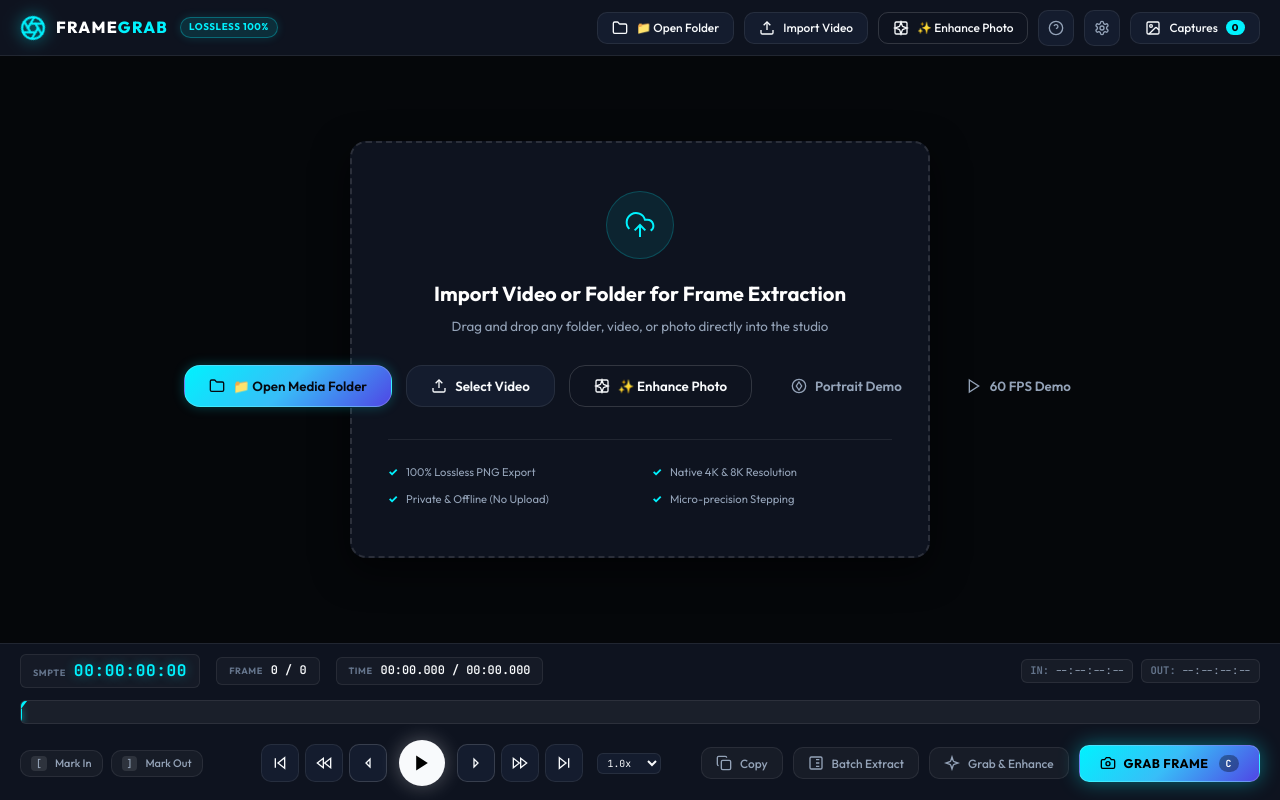
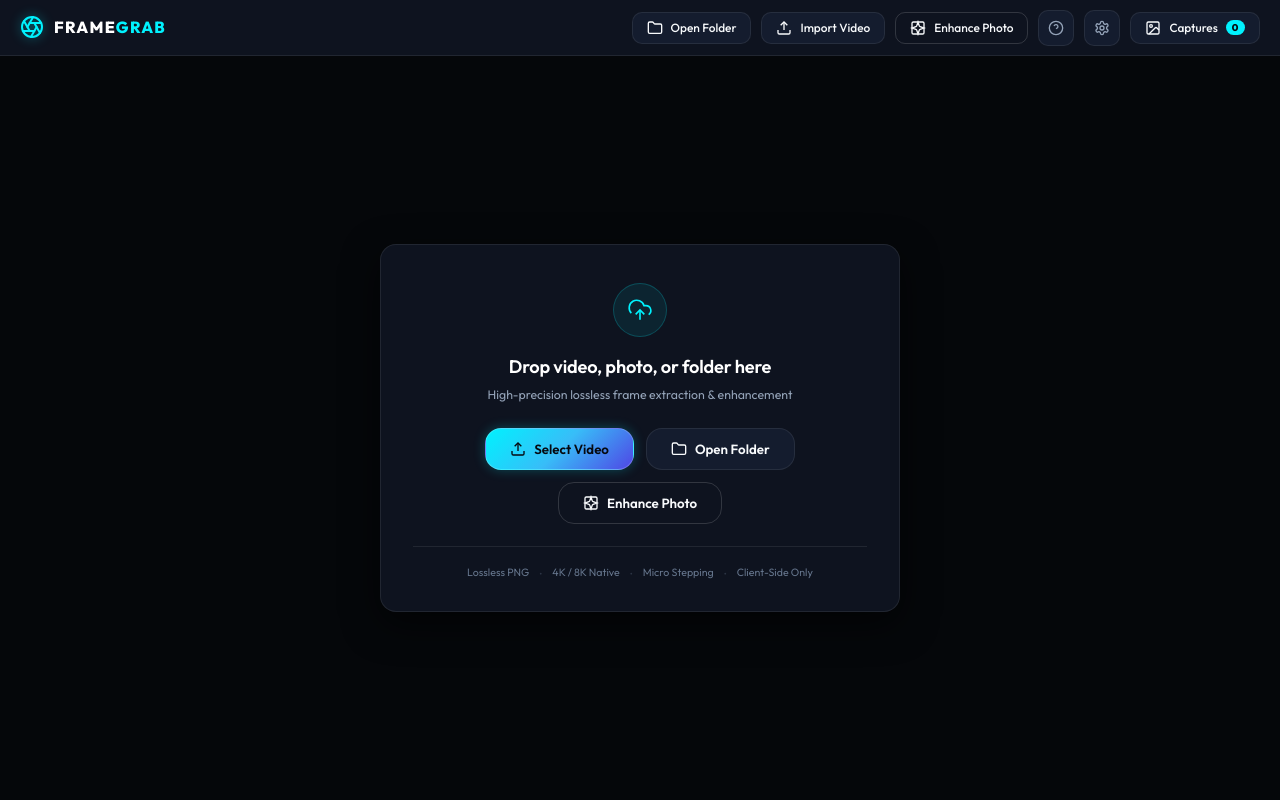
Before and after one commit to kunal0230/Frame-Grab, a website built with Vite: page index.html in a window 1280 px wide. Built offline with nearby package versions, Linux system fonts and the light colour scheme; what onnxruntime-web would draw is missing.

Commit message:
Clean UI and remove demo features: streamline drop zone, header, and console

```diff
--- a/index.html
+++ b/index.html
@@ -29,7 +29,6 @@
             </svg>
             <span class="brand-name">FRAME<span class="text-accent">GRAB</span></span>
           </div>
-          <span class="badge badge-lossless">LOSSLESS 100%</span>
         </div>
 
         <!-- Video Metadata Badges (populated when video loaded) -->
@@ -68,7 +67,7 @@
           <input type="file" id="folderFileInput" webkitdirectory directory multiple style="display: none;" />
           <button class="btn btn-secondary" id="btnImportFolder" title="Import Entire Folder of Videos & Photos">
             <svg viewBox="0 0 24 24" fill="none" stroke="currentColor" stroke-width="2"><path d="M4 20h16a2 2 0 0 0 2-2V8a2 2 0 0 0-2-2h-7.93a2 2 0 0 1-1.66-.9l-.82-1.2A2 2 0 0 0 7.93 3H4a2 2 0 0 0-2 2v13c0 1.1.9 2 2 2Z"/></svg>
-            <span>📁 Open Folder</span>
+            <span>Open Folder</span>
           </button>
           <button class="btn btn-secondary" id="btnImportVideo" title="Import Single Video File (Ctrl/Cmd+O)">
             <svg viewBox="0 0 24 24" fill="none" stroke="currentColor" stroke-width="2"><path d="M21 15v4a2 2 0 0 1-2 2H5a2 2 0 0 1-2-2v-4"/><polyline points="17 8 12 3 7 8"/><line x1="12" y1="3" x2="12" y2="15"/></svg>
@@ -76,7 +75,7 @@
           </button>
           <button class="btn btn-outline" id="btnImportImage" title="Directly Import Image to SOTA AI Enhancer Studio">
             <svg viewBox="0 0 24 24" fill="none" stroke="currentColor" stroke-width="2"><path d="m12 3-1.912 5.813a2 2 0 0 1-1.275 1.275L3 12l5.813 1.912a2 2 0 0 1 1.275 1.275L12 21l1.912-5.813a2 2 0 0 1 1.275-1.275L21 12l-5.813-1.912a2 2 0 0 1-1.275-1.275L12 3Z"/><rect width="18" height="18" x="3" y="3" rx="2" ry="2"/></svg>
-            <span>✨ Enhance Photo</span>
+            <span>Enhance Photo</span>
           </button>
           <button class="btn btn-secondary btn-playlist-toggle" id="btnToggleMediaLibrary" title="Toggle Folder Media Library" style="display: none;">
             <svg viewBox="0 0 24 24" fill="none" stroke="currentColor" stroke-width="2"><path d="M4 20h16a2 2 0 0 0 2-2V8a2 2 0 0 0-2-2h-7.93a2 2 0 0 1-1.66-.9l-.82-1.2A2 2 0 0 0 7.93 3H4a2 2 0 0 0-2 2v13c0 1.1.9 2 2 2Z"/></svg>
@@ -174,43 +173,30 @@
                   <path d="m16 16-4-4-4 4"/>
                 </svg>
               </div>
-              <h2 class="drop-title">Import Video or Folder for Frame Extraction</h2>
-              <p class="drop-subtitle">Drag and drop any folder, video, or photo directly into the studio</p>
+              <h2 class="drop-title">Drop video, photo, or folder here</h2>
+              <p class="drop-subtitle">High-precision lossless frame extraction & enhancement</p>
               <div class="drop-actions">
-                <button class="btn btn-primary btn-lg" id="btnDropFolder">
-                  <svg viewBox="0 0 24 24" fill="none" stroke="currentColor" stroke-width="2"><path d="M4 20h16a2 2 0 0 0 2-2V8a2 2 0 0 0-2-2h-7.93a2 2 0 0 1-1.66-.9l-.82-1.2A2 2 0 0 0 7.93 3H4a2 2 0 0 0-2 2v13c0 1.1.9 2 2 2Z"/></svg>
-                  <span>📁 Open Media Folder</span>
-                </button>
-                <button class="btn btn-secondary btn-lg" id="btnDropBrowse">
+                <button class="btn btn-primary btn-lg" id="btnDropBrowse">
                   <svg viewBox="0 0 24 24" fill="none" stroke="currentColor" stroke-width="2"><path d="M21 15v4a2 2 0 0 1-2 2H5a2 2 0 0 1-2-2v-4"/><polyline points="17 8 12 3 7 8"/><line x1="12" y1="3" x2="12" y2="15"/></svg>
                   <span>Select Video</span>
                 </button>
+                <button class="btn btn-secondary btn-lg" id="btnDropFolder">
+                  <svg viewBox="0 0 24 24" fill="none" stroke="currentColor" stroke-width="2"><path d="M4 20h16a2 2 0 0 0 2-2V8a2 2 0 0 0-2-2h-7.93a2 2 0 0 1-1.66-.9l-.82-1.2A2 2 0 0 0 7.93 3H4a2 2 0 0 0-2 2v13c0 1.1.9 2 2 2Z"/></svg>
+                  <span>Open Folder</span>
+                </button>
                 <button class="btn btn-outline btn-lg" id="btnDropEnhanceImage">
                   <svg viewBox="0 0 24 24" fill="none" stroke="currentColor" stroke-width="2"><path d="m12 3-1.912 5.813a2 2 0 0 1-1.275 1.275L3 12l5.813 1.912a2 2 0 0 1 1.275 1.275L12 21l1.912-5.813a2 2 0 0 1 1.275-1.275L21 12l-5.813-1.912a2 2 0 0 1-1.275-1.275L12 3Z"/><rect width="18" height="18" x="3" y="3" rx="2" ry="2"/></svg>
-                  <span>✨ Enhance Photo</span>
-                </button>
-                <button class="btn btn-ghost btn-lg" id="btnDropPortraitDemo" title="Load sample portrait video to test face enhancement">
-                  <svg viewBox="0 0 24 24" fill="none" stroke="currentColor" stroke-width="2"><circle cx="12" cy="12" r="10"/><path d="m12 6 4 6-4 6-4-6z"/></svg>
-                  <span>Portrait Demo</span>
-                </button>
-                <button class="btn btn-ghost btn-lg" id="btnDropDemo" title="Load 60 FPS motion benchmark video">
-                  <svg viewBox="0 0 24 24" fill="none" stroke="currentColor" stroke-width="2"><polygon points="5 3 19 12 5 21 5 3"/></svg>
-                  <span>60 FPS Demo</span>
+                  <span>Enhance Photo</span>
                 </button>
               </div>
-              <div class="drop-features">
-                <div class="feature-item">
-                  <span class="check-icon">✓</span> 100% Lossless PNG Export
-                </div>
-                <div class="feature-item">
-                  <span class="check-icon">✓</span> Native 4K & 8K Resolution
-                </div>
-                <div class="feature-item">
-                  <span class="check-icon">✓</span> Private & Offline (No Upload)
-                </div>
-                <div class="feature-item">
-                  <span class="check-icon">✓</span> Micro-precision Stepping
-                </div>
+              <div class="drop-meta-tags">
+                <span>Lossless PNG</span>
+                <span class="meta-dot">•</span>
+                <span>4K / 8K Native</span>
+                <span class="meta-dot">•</span>
+                <span>Micro Stepping</span>
+                <span class="meta-dot">•</span>
+                <span>Client-Side Only</span>
               </div>
             </div>
           </div>
@@ -290,7 +276,7 @@
               <div class="btn-group">
                 <button class="btn btn-xs btn-glass" id="btnToggleCrop" title="Interactive Crop Tool (Key: X)">
                   <svg viewBox="0 0 24 24" width="13" height="13" fill="none" stroke="currentColor" stroke-width="2"><path d="M6 2v14a2 2 0 0 0 2 2h14"/><path d="M18 22V8a2 2 0 0 0-2-2H2"/></svg>
-                  <span id="btnCropLabel">✂️ Crop</span>
+                  <span id="btnCropLabel">Crop</span>
                   <span class="crop-active-dot" id="cropActiveDot" style="display: none;"></span>
                 </button>
               </div>
@@ -356,7 +342,7 @@
       </main>
 
       <!-- Bottom Studio Console: Timecodes, Scrubber, Transport & Actions -->
-      <footer class="studio-console" id="studioConsole">
+      <footer class="studio-console" id="studioConsole" style="display: none;">
         <!-- Timecode & Frame Stats Bar -->
         <div class="console-stats-bar">
           <div class="timecode-display-group">
@@ -477,7 +463,7 @@
             <!-- Grab & Enhance Button -->
             <button class="btn btn-subtle" id="btnGrabAndEnhance" title="Grab Frame & Open Portrait Enhancement Studio (Shift + E)">
               <svg viewBox="0 0 24 24" fill="none" stroke="currentColor" stroke-width="2"><path d="m12 3-1.912 5.813a2 2 0 0 1-1.275 1.275L3 12l5.813 1.912a2 2 0 0 1 1.275 1.275L12 21l1.912-5.813a2 2 0 0 1 1.275-1.275L21 12l-5.813-1.912a2 2 0 0 1-1.275-1.275L12 3Z"/></svg>
-              <span>Grab & Enhance</span>
+              <span>Enhance</span>
             </button>
 
             <!-- Hero Capture Button -->
@@ -486,7 +472,7 @@
                 <path d="M14.5 4h-5L7 7H4a2 2 0 0 0-2 2v9a2 2 0 0 0 2 2h16a2 2 0 0 0 2-2V9a2 2 0 0 0-2-2h-3l-2.5-3z"/>
                 <circle cx="12" cy="13" r="3"/>
               </svg>
-              <span>GRAB FRAME</span>
+              <span>Capture Frame</span>
               <span class="key-pill">C</span>
             </button>
           </div>
--- a/src/style.css
+++ b/src/style.css
@@ -131,16 +131,10 @@ html, body {
 }
 
 .aperture-icon {
-  width: 26px;
-  height: 26px;
-  color: var(--accent-cyan);
-  filter: drop-shadow(0 0 8px rgba(0, 242, 254, 0.6));
-  animation: rotateSlow 30s linear infinite;
-}
-
-@keyframes rotateSlow {
-  from { transform: rotate(0deg); }
-  to { transform: rotate(360deg); }
+  width: 24px;
+  height: 24px;
+  color: var(--accent-cyan);
+  filter: drop-shadow(0 0 6px rgba(0, 242, 254, 0.4));
 }
 
 .brand-name {
@@ -499,19 +493,19 @@ html, body {
   flex-direction: column;
   align-items: center;
   text-align: center;
-  max-width: 580px;
+  max-width: 520px;
   width: 100%;
-  padding: 48px 36px;
+  padding: 38px 32px 30px;
   border-radius: var(--radius-lg);
   background: var(--bg-surface);
-  border: 2px dashed rgba(255, 255, 255, 0.12);
+  border: 1px solid var(--border-subtle);
   box-shadow: var(--shadow-lg);
   transition: all var(--transition-normal);
 }
 
 .drop-icon-pulse {
-  width: 68px;
-  height: 68px;
+  width: 54px;
+  height: 54px;
   border-radius: var(--radius-pill);
   background: rgba(0, 242, 254, 0.08);
   border: 1px solid rgba(0, 242, 254, 0.2);
@@ -519,64 +513,52 @@ html, body {
   align-items: center;
   justify-content: center;
   color: var(--accent-cyan);
-  margin-bottom: 20px;
-  animation: pulse 2.5s infinite ease-in-out;
+  margin-bottom: 16px;
 }
 
 .drop-icon-pulse svg {
-  width: 32px;
-  height: 32px;
-}
-
-@keyframes pulse {
-  0%, 100% {
-    box-shadow: 0 0 0 0 rgba(0, 242, 254, 0.3);
-  }
-  50% {
-    box-shadow: 0 0 0 16px rgba(0, 242, 254, 0);
-  }
+  width: 26px;
+  height: 26px;
 }
 
 .drop-title {
-  font-size: 1.45rem;
-  font-weight: 700;
+  font-size: 1.3rem;
+  font-weight: 600;
+  letter-spacing: -0.01em;
   color: #ffffff;
-  margin-bottom: 8px;
+  margin-bottom: 6px;
 }
 
 .drop-subtitle {
   color: var(--text-secondary);
-  font-size: 0.95rem;
-  margin-bottom: 28px;
+  font-size: 0.88rem;
+  margin-bottom: 24px;
 }
 
 .drop-actions {
   display: flex;
-  gap: 14px;
-  margin-bottom: 32px;
-}
-
-.drop-features {
-  display: grid;
-  grid-template-columns: 1fr 1fr;
-  gap: 10px 24px;
-  text-align: left;
+  gap: 12px;
+  margin-bottom: 22px;
+  flex-wrap: wrap;
+  justify-content: center;
+}
+
+.drop-meta-tags {
+  display: flex;
+  align-items: center;
+  justify-content: center;
+  flex-wrap: wrap;
+  gap: 10px;
+  font-size: 0.76rem;
+  color: var(--text-muted);
   border-top: 1px solid var(--border-subtle);
-  padding-top: 24px;
+  padding-top: 18px;
   width: 100%;
 }
 
-.feature-item {
-  display: flex;
-  align-items: center;
-  gap: 8px;
-  font-size: 0.8rem;
-  color: var(--text-secondary);
-}
-
-.check-icon {
-  color: var(--accent-cyan);
-  font-weight: 800;
+.drop-meta-tags .meta-dot {
+  opacity: 0.35;
+  font-size: 0.65rem;
 }
 
 /* Video Stage (When loaded) */
```
Also changed, not shown: src/main.js (+26 -61 lines).
